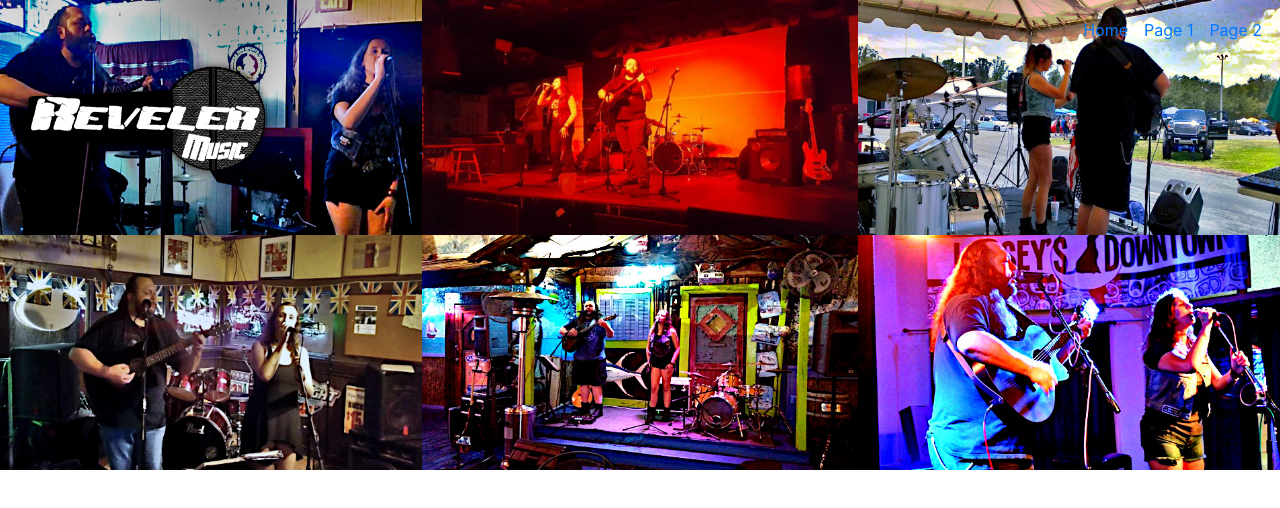
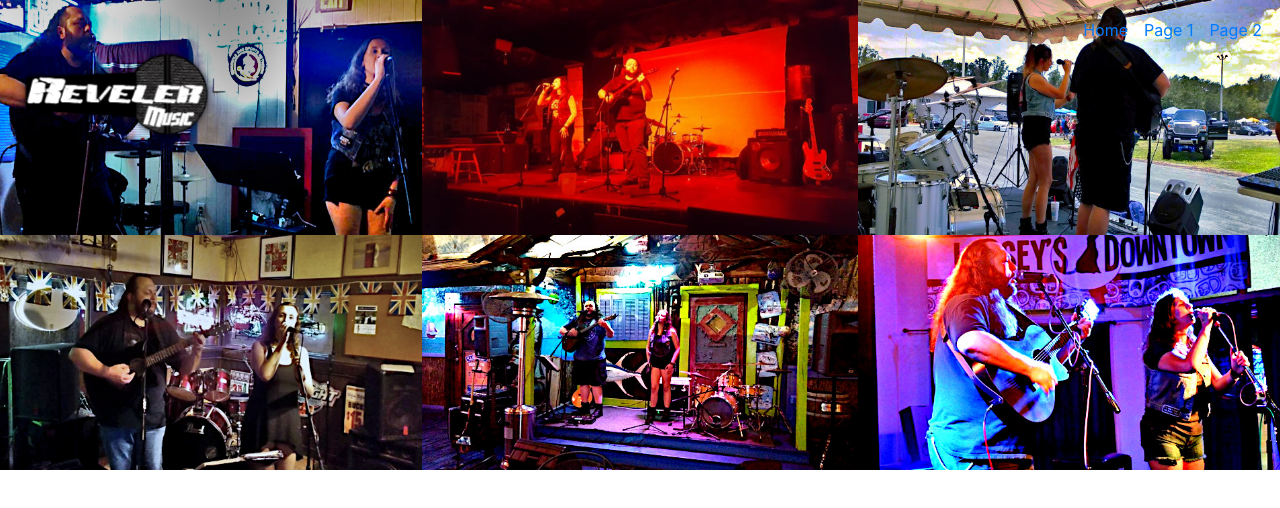
Before and after one commit to jwgravesfl/issueWithGoogleAPIs, a React (Create React App) app: page /page3 in a window 1280 px wide. Shown: the top 508 px of the page. Built offline with nearby package versions, Linux system fonts and the light colour scheme.

Commit message:
fixed bugs, refactored, should work correctly now.  Refactored styled components and stateless components

```diff
--- a/src/App.js
+++ b/src/App.js
@@ -8,6 +8,17 @@ import Page1 from './components/Page1'
 import Page2 from './components/Page2'
 import Page3 from './components/Page3'
 
+import styled from 'styled-components'
+
+const AppDiv = styled.div `
+    .app {
+      text-align: center;
+    }
+
+    #mainViewer {
+    }
+`
+
 class App extends Component {
   state = {
     loading: true,
@@ -15,7 +26,7 @@ class App extends Component {
   render() {
     return (
       <BrowserRouter>
-      <div className="app" >
+      <AppDiv className="app" >
         <NavBar />
             <div id="mainViewer" className="row">
               <Switch>
@@ -25,7 +36,7 @@ class App extends Component {
                 <Route  path='/page3' component={Page3} />
               </Switch>
             </div>
-        </div>
+        </AppDiv>
 
       </BrowserRouter>
 
--- a/src/NavBar.js
+++ b/src/NavBar.js
@@ -4,6 +4,35 @@ import React from 'react';
 import { NavLink, Collapse, Navbar, NavbarToggler, NavbarBrand, Nav, NavItem} from 'reactstrap';
 import {Link} from 'react-router-dom'
 import logoImg from './assets/RevelerLogo.png'
+
+import styled from 'styled-components'
+
+const NavBarDiv = styled.div `
+    .tsmNavBar {
+      z-index: 2;
+      color: black;
+
+      img {
+        height: 12vw;
+      }
+    }
+
+    .navBarBrand {
+      color: black;
+      z-index: 2;
+    }
+
+    .tsmNavBarNavMenu {
+      position: fixed;
+      top: 10px;
+      right: 10px;
+    }
+
+    .navBarToggler {
+    z-index: 2;
+    color: white;
+    }
+`
 
 
 export default class NavBar extends React.Component {
@@ -24,7 +53,7 @@ export default class NavBar extends React.Component {
 
   render() {
     return (
-      <div>
+      <NavBarDiv>
         <Navbar light className="tsmNavBar text-white bg-none navbar navbar-expand-lg navbar-light fixed-top" >
         <div className="">
         <NavbarToggler onClick={this.toggleNavbar} className="mr-2 navBarToggler" />
@@ -56,7 +85,7 @@ export default class NavBar extends React.Component {
           </Collapse>
           </div>
         </Navbar>
-      </div>
+      </NavBarDiv>
     );
   }
 }
--- a/src/components/Home.jsx
+++ b/src/components/Home.jsx
@@ -1,18 +1,20 @@
-import React, { Component } from 'react'
-import LandingPage from './LandingPage'
+import React from 'react'
 import Page1 from './Page1'
 import Page2 from './Page2'
 import Page3 from './Page3'
 
-export default class Home extends Component {
-  render() {
-    return (
-      <div className="homePage" >
-        <LandingPage />
-        <Page1 />
-        <Page2 />
-        <Page3 />
-      </div>
-    )
-  }
-}
+import styled from 'styled-components'
+
+const HomeDiv = styled.div `
+
+`
+
+const Home = () => (
+  <HomeDiv className="homePage" >
+  <Page1 />
+  <Page2 />
+  <Page3 />
+</HomeDiv>
+)
+
+export default Home
--- a/src/components/Page1.js
+++ b/src/components/Page1.js
@@ -1,11 +1,86 @@
-import React, { Component } from 'react'
+import React from 'react'
 
 import revelerLogo from '../assets/RevelerLogo.png'
 
-export default class Page1 extends Component {
-  render() {
-    return (
-      <div className="page1" >
+import landingPageBGimg from '../assets/landingPage.jpg'
+
+import styled from 'styled-components'
+
+const Page1Div = styled.div `
+    .page1 {
+    }
+
+    .revelerLogoPage1 {
+
+      img {
+        width: 37vw;
+      }
+    }
+
+    .wordsPage1 {
+      background:rgba(0,0,0,0.5);
+      font-size: 250%;
+      font-family: 'Fjalla One', sans-serif;
+
+        @media (max-width: 1200px) {
+          font-size: 180%;
+          }
+        @media (max-width: 700px) {
+            font-size: 120%;
+            }
+    }
+
+    header.masthead {
+      width: 100vw;
+      padding-top: 7vh;
+      padding-bottom: calc(7vh - 56px);
+      background-image: url(${landingPageBGimg});
+      background-position: center center;
+      -webkit-background-size: cover;
+      -moz-background-size: cover;
+      -o-background-size: cover;
+      background-size: cover;
+
+      @media (max-width: 1200px) {
+        background-image: url(${landingPageBGimg});
+        }
+      @media (max-width: 700px) {
+        background-image: url(${landingPageBGimg});
+          }
+
+    }
+
+    header.masthead p {
+      font-weight: 2em;
+    }
+
+    @media (min-width: 768px) {
+      header.masthead p {
+        font-size: 1.15rem;
+      }
+    }
+
+    @media (min-width: 992px) {
+      header.masthead {
+        height: 100vh;
+        min-height: 650px;
+        padding-top: 0;
+        padding-bottom: 0;
+      }
+      header.masthead h1 {
+        font-size: 3rem;
+      }
+    }
+
+    @media (min-width: 1200px) {
+      header.masthead h1 {
+        font-size: 4rem;
+      }
+    }
+`
+
+const Page1 = () => (
+        <Page1Div className="page1" >
           <header className="masthead text-center text-white">
           <div className=" my-auto">
             <div className="row">
@@ -21,7 +96,7 @@ export default class Page1 extends Component {
             </div>
           </div>
         </header>
-      </div>
+      </Page1Div>
 )
-  }
-}
+
+export default Page1
--- a/src/components/Page2.jsx
+++ b/src/components/Page2.jsx
@@ -1,9 +1,16 @@
-import React, { Component } from 'react'
+import React from 'react'
 
-export default class Page2 extends Component {
-  render() {
-    return (
-      <div id="about" className="bg-secondary page2" >
+import styled from 'styled-components'
+
+const Page2Div = styled.div `
+    .page2 {
+      padding-top: 3vh;
+      padding-bottom: 3vh;
+    }
+`
+
+const Page2 = () => (
+    <Page2Div id="about" className="bg-secondary page2" >
       <section className="">
       <div className="container">
         <div className="row">
@@ -16,7 +23,7 @@ export default class Page2 extends Component {
         </div>
       </div>
     </section>
-      </div>
-    )
-  }
-}
+  </Page2Div>
+)
+
+export default Page2
--- a/src/components/Page3.jsx
+++ b/src/components/Page3.jsx
@@ -1,4 +1,4 @@
-import React, { Component } from 'react'
+import React from 'react'
 
 import portfolio1img from '../assets/FL.jpg'
 import portfolio2img from '../assets/Crowbar.jpg'
@@ -7,12 +7,77 @@ import portfolio4img from '../assets/FoxnHound.jpg'
 import portfolio5img from '../assets/Gaspars.jpg'
 import portfolio6img from '../assets/LooseysGood.jpg'
 
+import styled from 'styled-components'
 
-export default class Page3 extends Component {
-  render() {
-    return (
-      <div>
-      <section className="p-0" id="portfolio">
+const Page3Div = styled.div `
+
+    .portfolio-box {
+      position: relative;
+      display: block;
+      max-width: 650px;
+      margin: 0 auto;
+    }
+
+    .portfolio-box .portfolio-box-caption {
+      position: absolute;
+      bottom: 0;
+      display: block;
+      width: 100%;
+      height: 100%;
+      text-align: center;
+      opacity: 0;
+      color: #fff;
+      background: rgba(240, 95, 64, 0.9);
+      -webkit-transition: all 0.2s;
+      -moz-transition: all 0.2s;
+      transition: all 0.2s;
+    }
+
+    .portfolio-box .portfolio-box-caption .portfolio-box-caption-content {
+      position: absolute;
+      top: 50%;
+      width: 100%;
+      transform: translateY(-50%);
+      text-align: center;
+    }
+
+    .portfolio-box .portfolio-box-caption .portfolio-box-caption-content .project-category,
+    .portfolio-box .portfolio-box-caption .portfolio-box-caption-content .project-name {
+      padding: 0 15px;
+      font-family: 'Open Sans', 'Helvetica Neue', Arial, sans-serif;
+    }
+
+    .portfolio-box .portfolio-box-caption .portfolio-box-caption-content .project-category {
+      font-size: 14px;
+      font-weight: 600;
+      text-transform: uppercase;
+    }
+
+    .portfolio-box .portfolio-box-caption .portfolio-box-caption-content .project-name {
+      font-size: 18px;
+    }
+
+    .portfolio-box:hover .portfolio-box-caption {
+      opacity: 1;
+    }
+
+    .portfolio-box:focus {
+      outline: none;
+    }
+
+    @media (min-width: 768px) {
+      .portfolio-box .portfolio-box-caption .portfolio-box-caption-content .project-category {
+        font-size: 16px;
+      }
+      .portfolio-box .portfolio-box-caption .portfolio-box-caption-content .project-name {
+        font-size: 22px;
+      }
+    }
+`
+
+const Page3 = () => (
+  <Page3Div>
+    <section className="p-0" id="portfolio">
       <div className="container-fluid p-0">
         <div className="row no-gutters popup-gallery">
           <div className="col-lg-4 col-sm-6">
@@ -108,7 +173,8 @@ export default class Page3 extends Component {
         </div>
       </div>
     </section>
-      </div>
-    )
-  }
-}
+  </Page3Div>
+)
+
+
+export default Page3
--- a/src/index.js
+++ b/src/index.js
@@ -3,187 +3,14 @@ import ReactDOM from 'react-dom';
 import 'bootstrap/dist/css/bootstrap.min.css'
 import App from './App';
 import registerServiceWorker from './registerServiceWorker';
-import landingPageBGimg from './assets/landingPage.jpg'
 
 import styled from 'styled-components'
 
 const MainStyleDiv = styled.div `
-    .app {
-        text-align: center;
-        min-height: 100vh;
-    }
 
-    #mainViewer {
-    }
 
-    .tsmNavBar {
-        z-index: 2;
-        color: black;
 
-        img {
-          height: 25vh;
-        }
-    }
 
-    .navBarBrand {
-        color: black;
-        z-index: 2;
-    }
-
-    .tsmNavBarNavMenu {
-        position: fixed;
-        top: 10px;
-        right: 10px;
-    }
-
-    .navBarToggler {
-      z-index: 2;
-      color: white;
-    }
-
-    .homePage {
-
-    }
-
-    .page1 {
-        min-height: 100vh;
-    }
-
-    .revelerLogoPage1 {
-
-      img {
-        width: 37vw;
-      }
-    }
-
-    .wordsPage1 {
-      background:rgba(0,0,0,0.5);
-      font-size: 250%;
-      font-family: 'Fjalla One', sans-serif;
-
-        @media (max-width: 1200px) {
-          font-size: 180%;
-          }
-        @media (max-width: 700px) {
-            font-size: 120%;
-            }
-    }
-
-    .page2 {
-      padding-top: 3vh;
-      padding-bottom: 3vh;
-    }
-
-    header.masthead {
-        width: 100vw;
-        padding-top: 7vh;
-        padding-bottom: calc(7vh - 56px);
-        background-image: url(${landingPageBGimg});
-        background-position: center center;
-        -webkit-background-size: cover;
-        -moz-background-size: cover;
-        -o-background-size: cover;
-        background-size: cover;
-
-        @media (max-width: 1200px) {
-          background-image: url(${landingPageBGimg});
-          }
-        @media (max-width: 700px) {
-          background-image: url(${landingPageBGimg});
-            }
-
-      }
-
-      header.masthead p {
-        font-weight: 2em;
-      }
-
-      @media (min-width: 768px) {
-        header.masthead p {
-          font-size: 1.15rem;
-        }
-      }
-
-      @media (min-width: 992px) {
-        header.masthead {
-          height: 100vh;
-          min-height: 650px;
-          padding-top: 0;
-          padding-bottom: 0;
-        }
-        header.masthead h1 {
-          font-size: 3rem;
-        }
-      }
-
-      @media (min-width: 1200px) {
-        header.masthead h1 {
-          font-size: 4rem;
-        }
-      }
-
-      .portfolio-box {
-        position: relative;
-        display: block;
-        max-width: 650px;
-        margin: 0 auto;
-      }
-
-      .portfolio-box .portfolio-box-caption {
-        position: absolute;
-        bottom: 0;
-        display: block;
-        width: 100%;
-        height: 100%;
-        text-align: center;
-        opacity: 0;
-        color: #fff;
-        background: rgba(240, 95, 64, 0.9);
-        -webkit-transition: all 0.2s;
-        -moz-transition: all 0.2s;
-        transition: all 0.2s;
-      }
-
-      .portfolio-box .portfolio-box-caption .portfolio-box-caption-content {
-        position: absolute;
-        top: 50%;
-        width: 100%;
-        transform: translateY(-50%);
-        text-align: center;
-      }
-
-      .portfolio-box .portfolio-box-caption .portfolio-box-caption-content .project-category,
-      .portfolio-box .portfolio-box-caption .portfolio-box-caption-content .project-name {
-        padding: 0 15px;
-        font-family: 'Open Sans', 'Helvetica Neue', Arial, sans-serif;
-      }
-
-      .portfolio-box .portfolio-box-caption .portfolio-box-caption-content .project-category {
-        font-size: 14px;
-        font-weight: 600;
-        text-transform: uppercase;
-      }
-
-      .portfolio-box .portfolio-box-caption .portfolio-box-caption-content .project-name {
-        font-size: 18px;
-      }
-
-      .portfolio-box:hover .portfolio-box-caption {
-        opacity: 1;
-      }
-
-      .portfolio-box:focus {
-        outline: none;
-      }
-
-      @media (min-width: 768px) {
-        .portfolio-box .portfolio-box-caption .portfolio-box-caption-content .project-category {
-          font-size: 16px;
-        }
-        .portfolio-box .portfolio-box-caption .portfolio-box-caption-content .project-name {
-          font-size: 22px;
-        }
-      }
 `
 
 ReactDOM.render(<MainStyleDiv><App /></MainStyleDiv>, document.getElementById('root'));
```
Also changed, not shown: src/assets/J&Heather.png, src/notused/LandingPage.js (renamed from src/components/LandingPage.js). Lines whose indentation alone changed are shown as unchanged.
